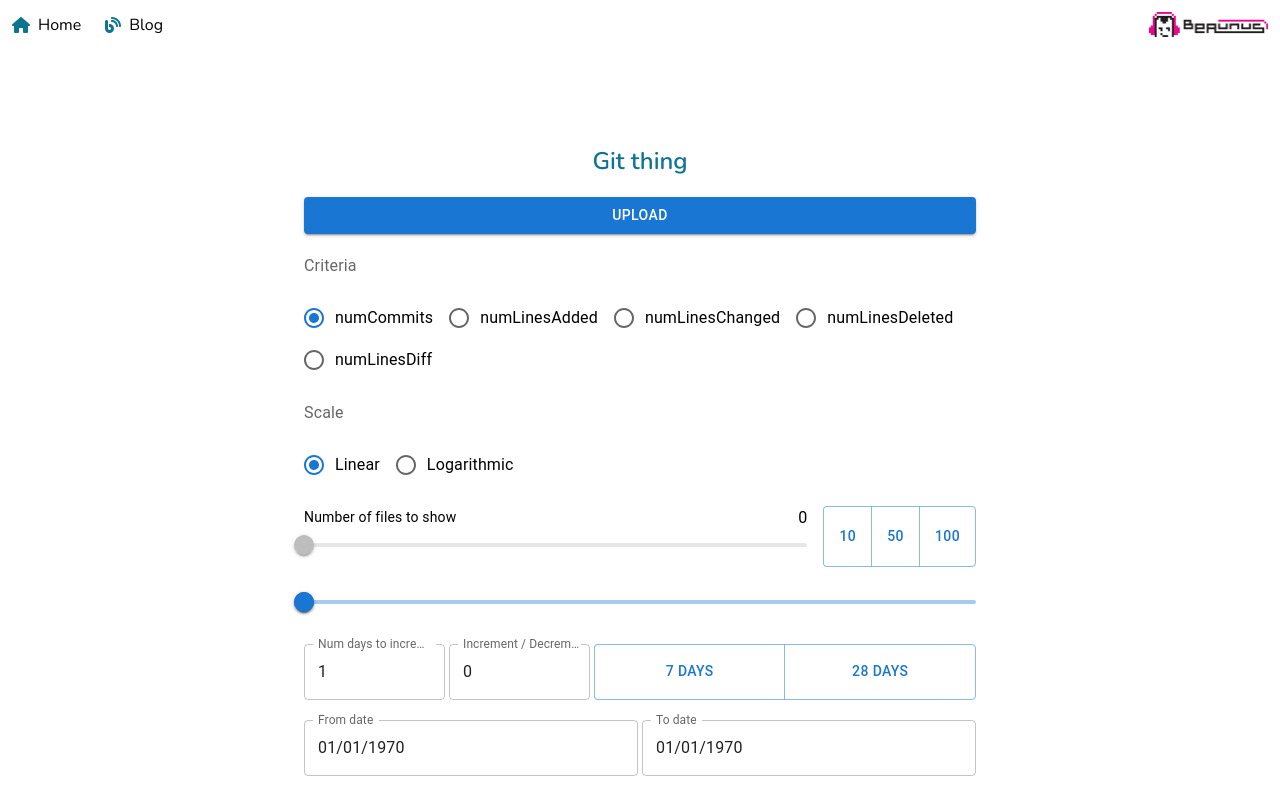
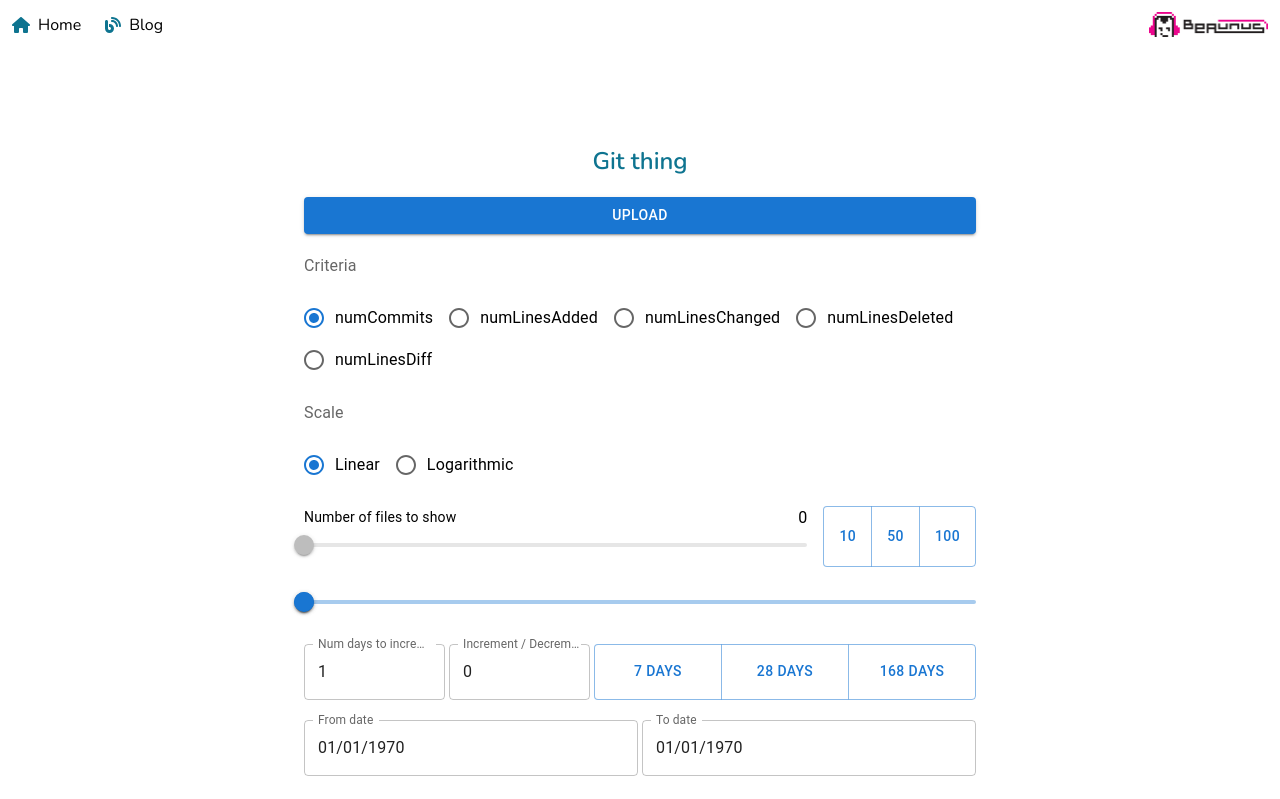
Before and after one commit to beaunus/beaunus.com, a Next.js app: page /blog/git-thing in a window 1280 px wide. Shown: the top 799 px of the page. Built offline with nearby package versions, Linux system fonts and the light colour scheme; no server answers.

Commit message:
feature: 6 months button

```diff
--- a/pages/blog/git-thing.tsx
+++ b/pages/blog/git-thing.tsx
@@ -283,7 +283,7 @@ const GitThing: NextPage = () => {
                 className="grow"
                 fullWidth
               >
-                {[7, 28].map((numDaysToSnapTo) => (
+                {[7, 28, 28 * 6].map((numDaysToSnapTo) => (
                   <Button
                     key={`${numDaysToSnapTo}-snap`}
                     onClick={() =>
```
